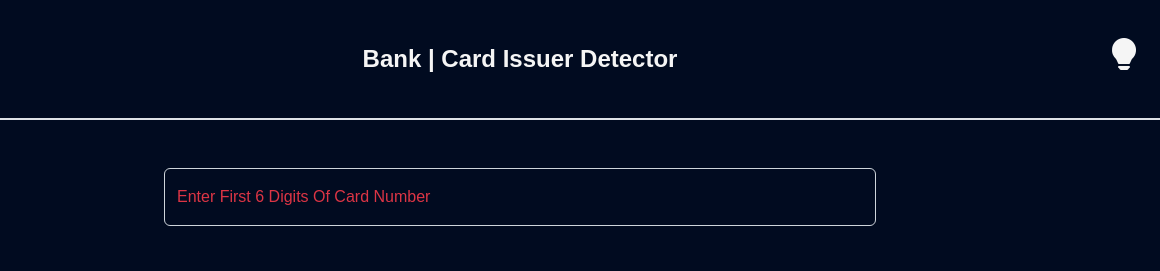
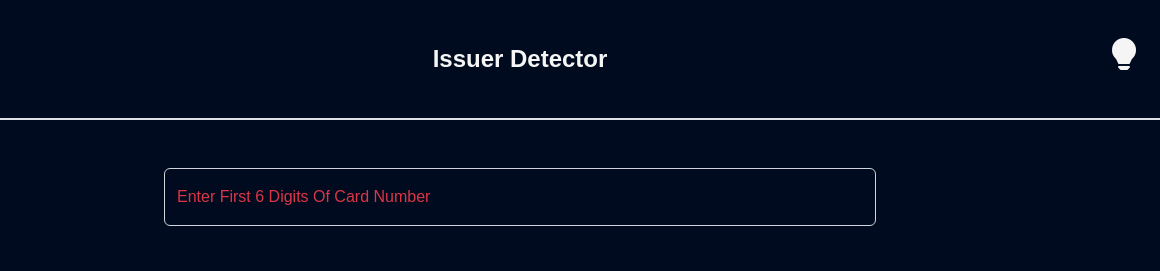
Before and after one commit to dreybuzz/Bank-Card-Issuer-Detector---Nigeria, a plain HTML site: page public/index.html in a window 1280 px wide. Shown: the top 271 px of the page, 120-1280 px from the left. Drawn offline with nearby package versions, Linux system fonts and the light colour scheme; a web font is replaced by a local one.

Commit message:
Title Change

```diff
--- a/public/index.html
+++ b/public/index.html
@@ -38,7 +38,7 @@
           <!-- Project Title -->
           <div class="col-8 p-1 d-flex justify-content-center">
             <span class="mt-2 fw-bolder h4" id="project-title"
-              >Bank | Card Issuer Detector</span
+              >Issuer Detector</span
             >
           </div>
 
```
